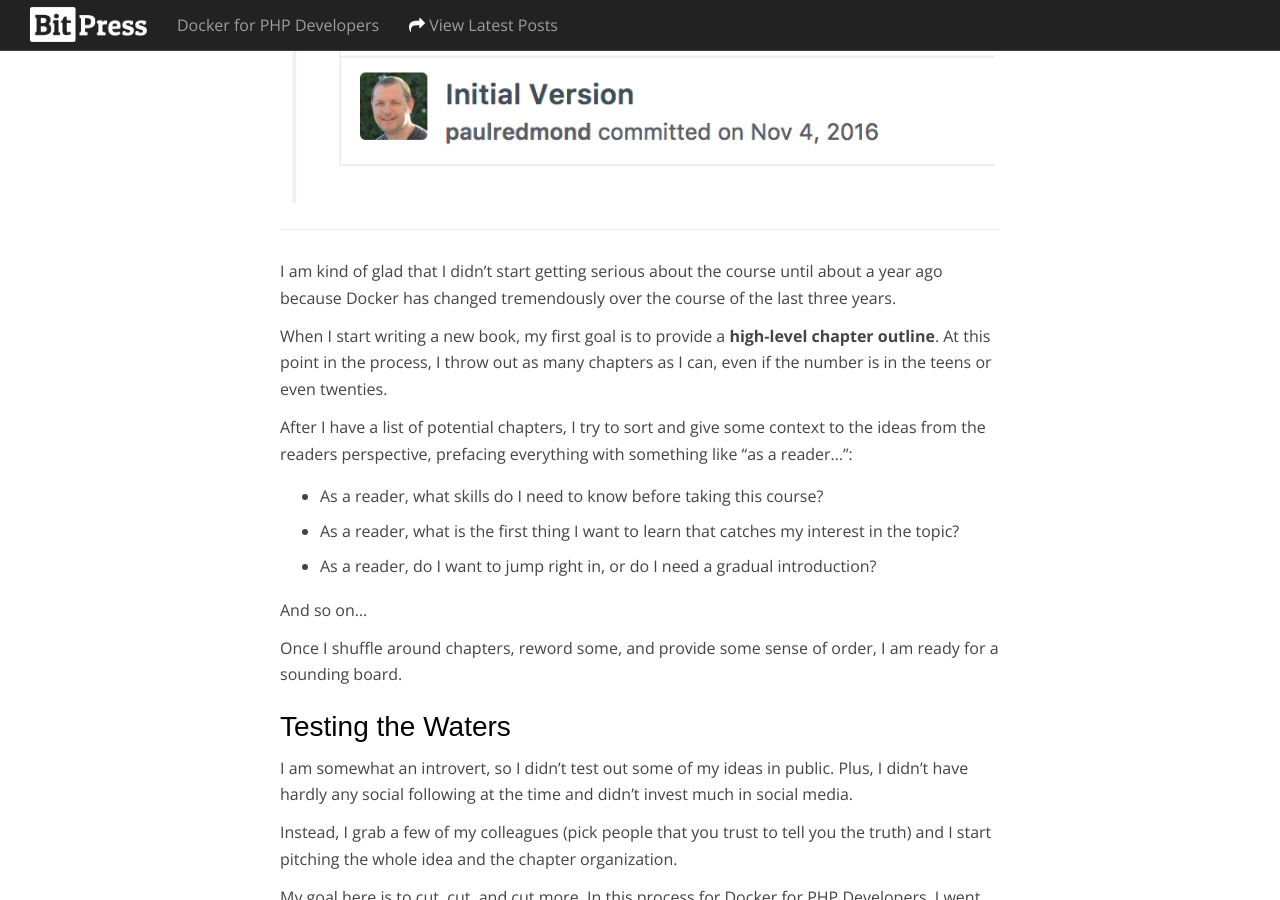
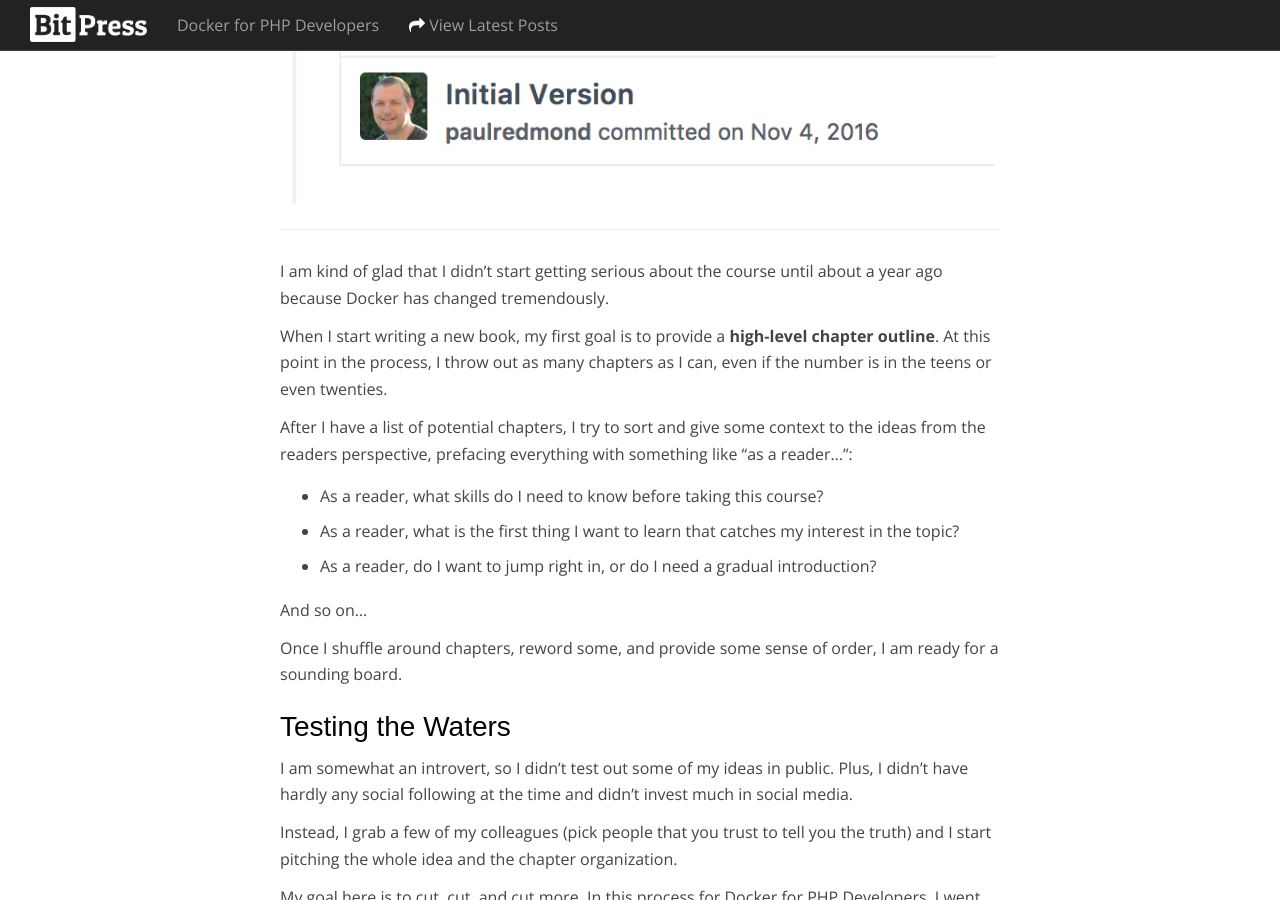
Before and after one commit to bitpressio/bitpressio.github.io, a Jekyll site: the page built from _posts/2018-01-20-my-process-writing-self-published-docker-book.md, in a window 1280 px wide and 900 px high, scrolled down 889 px. Built offline with Jekyll 4.4.1, drawn with Linux system fonts in a browser that asks for light colours; some web fonts are replaced; comment, search, counter and statistics services are not loaded.

Commit message:
Update text

```diff
--- a/_posts/2018-01-20-my-process-writing-self-published-docker-book.md
+++ b/_posts/2018-01-20-my-process-writing-self-published-docker-book.md
@@ -31,7 +31,7 @@ The course has been in my head for about three years, and my first commit was ba
 
 !["Docker for PHP Developers" first commit](/assets/images/blog/writing-docker-php-developers/first-commit.png)
 
-I am kind of glad that I didn't start getting serious about the course until about a year ago because Docker has changed tremendously over the course of the last three years.
+I am kind of glad that I didn't start getting serious about the course until about a year ago because Docker has changed tremendously.
 
 When I start writing a new book, my first goal is to provide a **high-level chapter outline**. At this point in the process, I throw out as many chapters as I can, even if the number is in the teens or even twenties.
 
```
